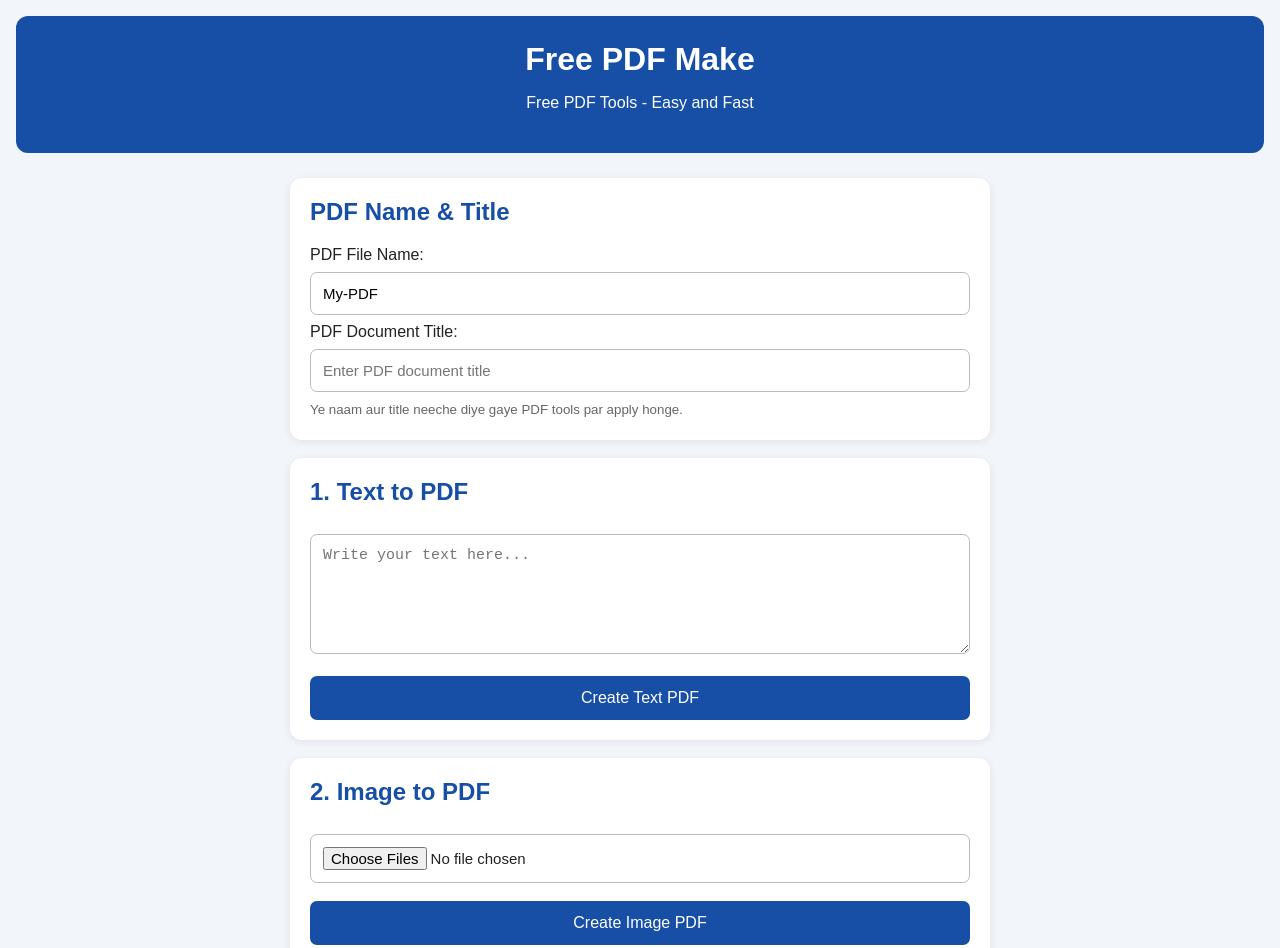
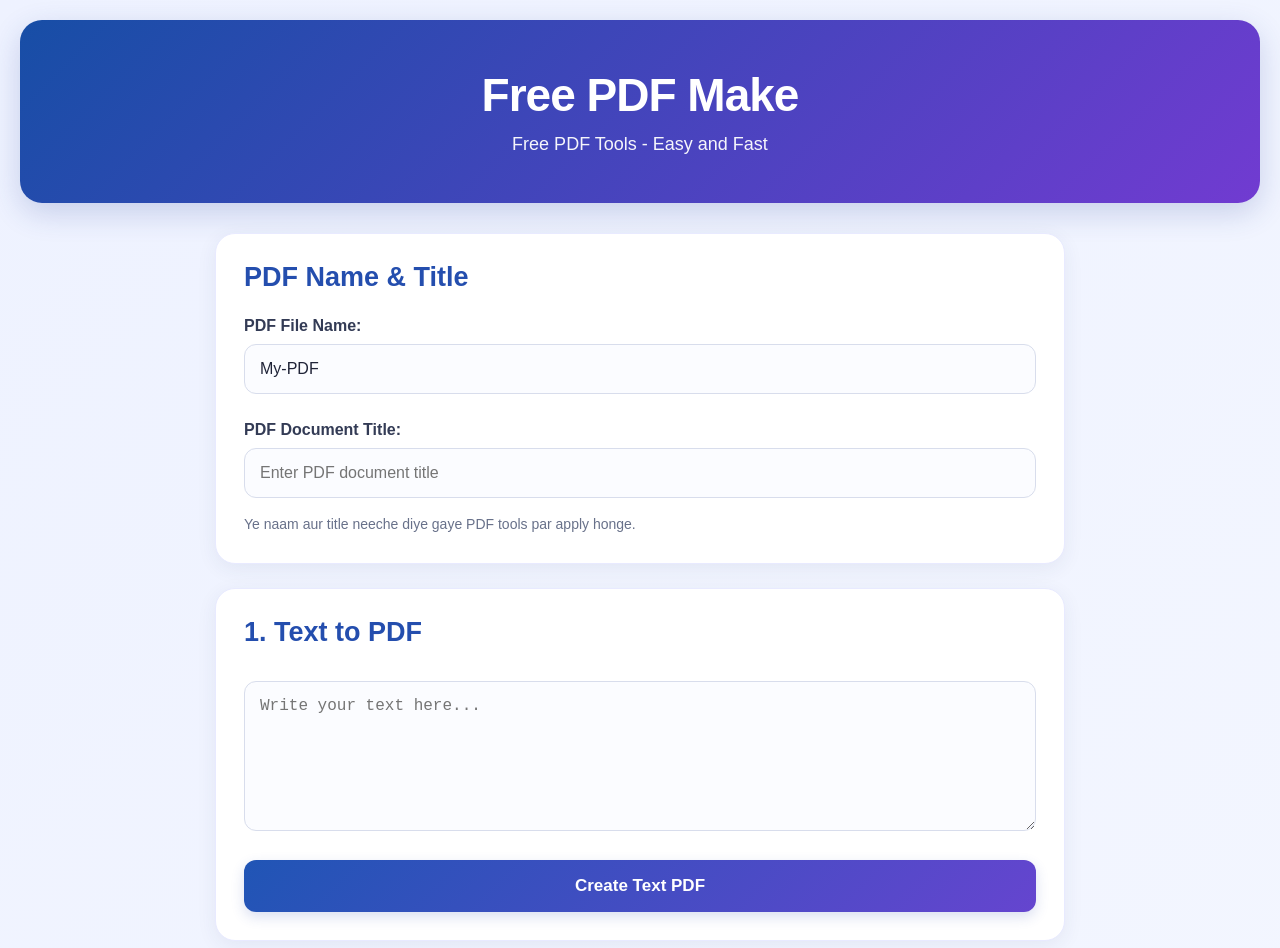
Before and after one commit to piyushgujjar-9t6b/free-pdf-make, a plain HTML site: page index.html in a window 1280 px wide. Shown: the top 948 px of the page. Drawn offline with nearby package versions, Linux system fonts and the light colour scheme; a script that the page names is missing.

Commit message:
Update index.html

```diff
--- a/index.html
+++ b/index.html
@@ -7,84 +7,176 @@
 <title>Free PDF Make - Free PDF Tools</title>
 
 <style>
-* { box-sizing: border-box; }
+* {
+  box-sizing: border-box;
+}
 
 body {
   margin: 0;
-  padding: 16px;
+  padding: 20px;
   font-family: Arial, sans-serif;
-  background: #f2f5fa;
-  color: #222;
+  background: linear-gradient(135deg, #eef2ff, #f8faff);
+  color: #202438;
 }
 
 header {
   text-align: center;
-  background: #174ea6;
+  background: linear-gradient(135deg, #174ea6, #713bd1);
   color: white;
-  padding: 25px 15px;
-  border-radius: 12px;
-  margin-bottom: 25px;
+  padding: 48px 20px;
+  border-radius: 22px;
+  margin-bottom: 30px;
+  box-shadow: 0 10px 30px rgba(42, 66, 150, 0.2);
 }
 
-header h1 { margin: 0 0 8px; }
+header h1 {
+  margin: 0 0 12px;
+  font-size: clamp(30px, 5vw, 46px);
+  font-weight: 800;
+  letter-spacing: -1px;
+}
+
+header p {
+  margin: 0;
+  font-size: 18px;
+  opacity: 0.95;
+}
 
 .container {
-  max-width: 700px;
+  max-width: 850px;
   margin: auto;
 }
 
 .tool {
   background: white;
-  padding: 20px;
-  margin-bottom: 18px;
-  border-radius: 12px;
-  box-shadow: 0 2px 8px rgba(0,0,0,0.08);
+  padding: 28px;
+  margin-bottom: 24px;
+  border-radius: 20px;
+  border: 1px solid #e8eaff;
+  box-shadow: 0 5px 20px rgba(40, 50, 100, 0.07);
+  transition: transform 0.2s, box-shadow 0.2s;
+}
+
+.tool:hover {
+  transform: translateY(-3px);
+  box-shadow: 0 10px 28px rgba(40, 50, 100, 0.12);
 }
 
 h2 {
-  color: #174ea6;
+  color: #244eae;
   margin-top: 0;
+  margin-bottom: 24px;
+  font-size: 27px;
 }
 
-textarea, input, select {
+label {
+  display: block;
+  font-weight: 600;
+  margin-top: 12px;
+  color: #333b55;
+}
+
+textarea,
+input,
+select {
   width: 100%;
-  padding: 12px;
-  margin: 8px 0;
-  border: 1px solid #bbb;
-  border-radius: 7px;
-  font-size: 15px;
+  padding: 15px;
+  margin: 9px 0 15px;
+  border: 1.5px solid #d8ddec;
+  border-radius: 12px;
+  font-size: 16px;
+  background: #fbfcff;
+  color: #202438;
+  outline: none;
+  transition: border 0.2s, box-shadow 0.2s;
+}
+
+textarea:focus,
+input:focus,
+select:focus {
+  border-color: #536fe0;
+  box-shadow: 0 0 0 3px rgba(83, 111, 224, 0.12);
 }
 
 textarea {
-  min-height: 120px;
+  min-height: 150px;
   resize: vertical;
+}
+
+input[type="file"] {
+  padding: 12px;
+  background: #f6f8ff;
 }
 
 button {
   width: 100%;
-  padding: 13px;
+  padding: 16px;
   border: none;
-  border-radius: 7px;
-  background: #174ea6;
+  border-radius: 12px;
+  background: linear-gradient(135deg, #2055b5, #6545cf);
   color: white;
-  font-size: 16px;
+  font-size: 17px;
+  font-weight: 700;
   cursor: pointer;
   margin-top: 10px;
+  box-shadow: 0 5px 13px rgba(50, 75, 180, 0.18);
+  transition: transform 0.2s, opacity 0.2s;
 }
 
-button:hover { background: #0d397d; }
-button:disabled { opacity: 0.6; cursor: wait; }
+button:hover {
+  transform: translateY(-2px);
+  opacity: 0.92;
+}
+
+button:active {
+  transform: scale(0.99);
+}
+
+button:disabled {
+  opacity: 0.6;
+  cursor: wait;
+}
 
 small {
-  color: #666;
+  color: #68718a;
   display: block;
-  line-height: 1.5;
+  line-height: 1.6;
+  font-size: 14px;
 }
 
 footer {
   text-align: center;
-  margin-top: 25px;
-  color: #666;
+  margin-top: 35px;
+  padding: 20px;
+  color: #68718a;
+}
+
+@media (max-width: 600px) {
+  body {
+    padding: 14px;
+  }
+
+  header {
+    padding: 38px 15px;
+    border-radius: 18px;
+  }
+
+  header p {
+    font-size: 16px;
+  }
+
+  .tool {
+    padding: 22px 18px;
+    border-radius: 17px;
+  }
+
+  h2 {
+    font-size: 23px;
+  }
+
+  button {
+    padding: 15px;
+  }
 }
 </style>
 </head>
```
